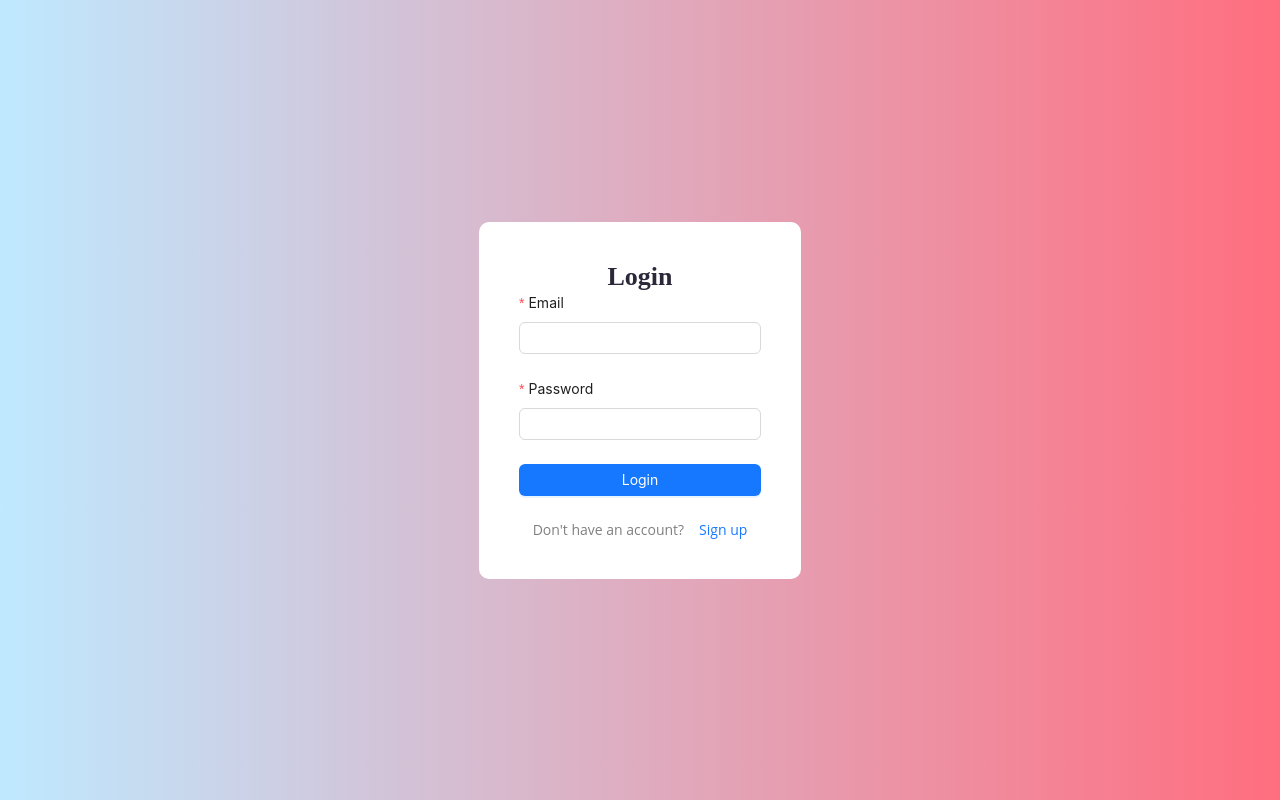
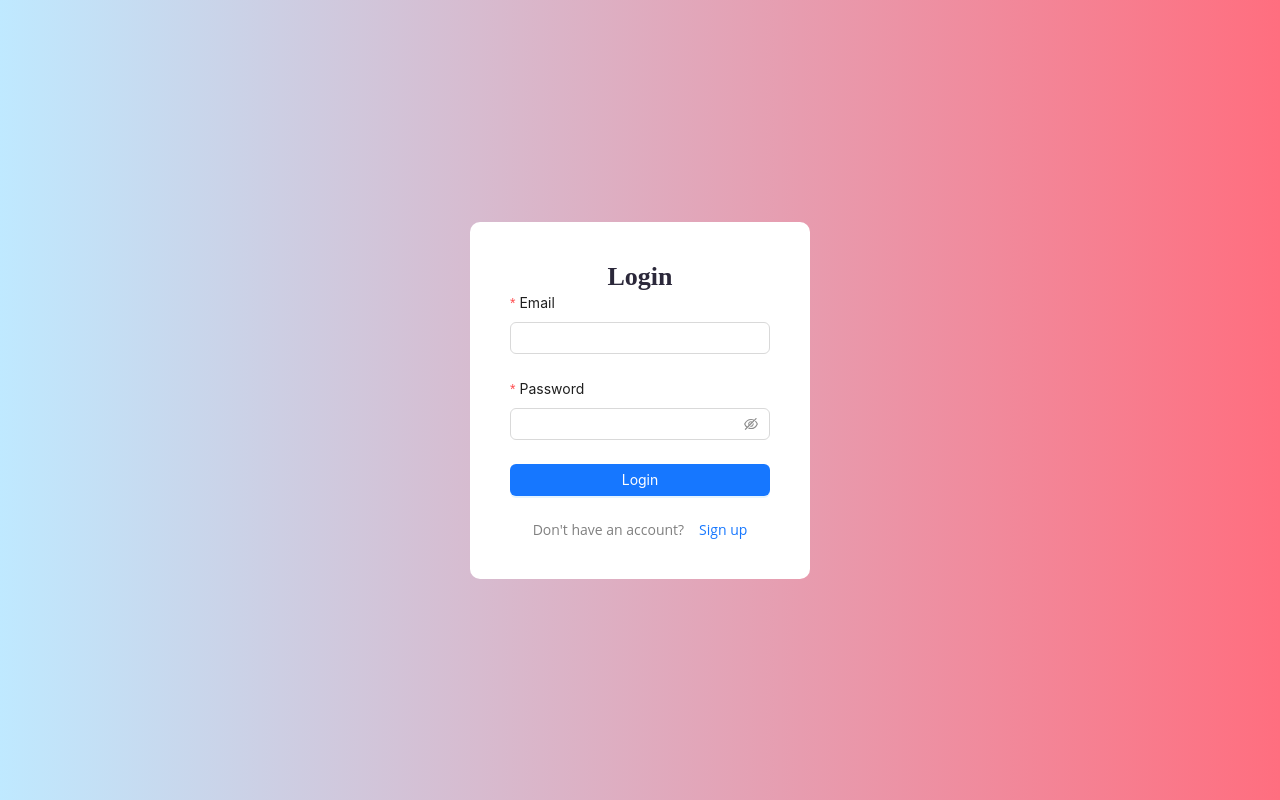
Before and after one commit to 2headpepe/market, a React (Vite) app: page /login in a window 1280 px wide. Built offline with nearby package versions, Linux system fonts and the light colour scheme.

Commit message:
changed config

```diff
--- a/src/pages/LoginPage/LoginPage.tsx
+++ b/src/pages/LoginPage/LoginPage.tsx
@@ -45,11 +45,12 @@ const LoginPage: React.FC = () => {
           </Form.Item>
 
           <Form.Item
+
             label="Password"
             name="password"
             rules={[{ required: true, message: "Please input your email" }]}
           >
-            <Input></Input>
+            <Input.Password></Input.Password>
           </Form.Item>
 
           <Form.Item>
```
